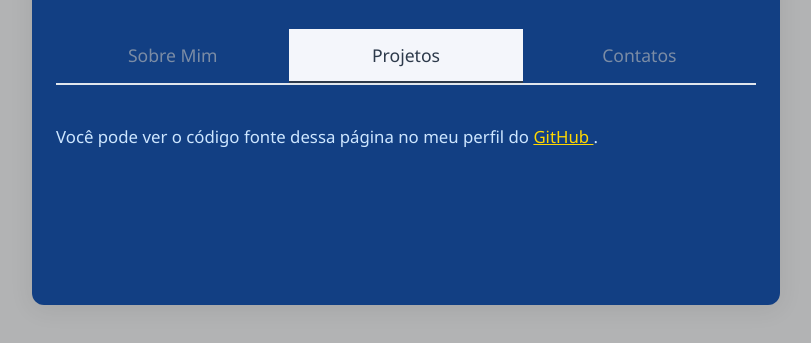
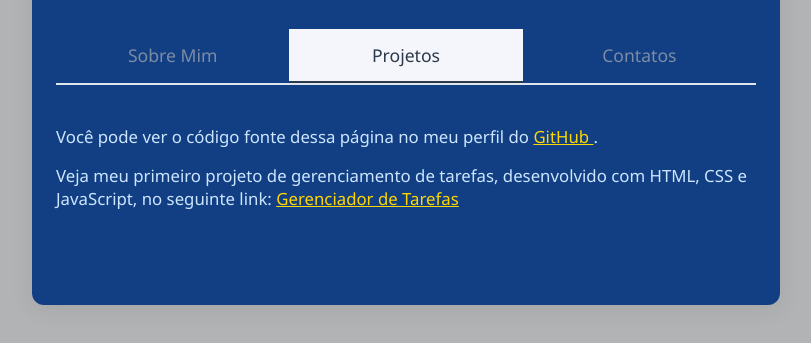
Before and after one commit to brunossilvadevops/pagina-de-apresentacao-profissional, a website: page src/index.html in a window 1280 px wide. Both pictures are taken after a click on the button "Projetos". Shown: the part 293-636 px from the top of the page, without its empty margins (234-1045 px from the left). Drawn offline with Linux system fonts and the light colour scheme.

Commit message:
Inclusão do link do projeto de gerenciador de tarefas.

```diff
--- a/src/index.html
+++ b/src/index.html
@@ -43,6 +43,12 @@
                     </a>
                     .
                     </p>
+                    <p>
+                    Veja meu primeiro projeto de gerenciamento de tarefas, desenvolvido com HTML, CSS e JavaScript, no seguinte link:
+                    <a href="https://gerenciador-de-tarefas-flame-five.vercel.app/" target="_blank" rel="noopener noreferrer">
+                    Gerenciador de Tarefas
+                    </a>
+                    </p>
                 </div>
                 <div class="tab-panel" id="contatos-panel">
 
```
